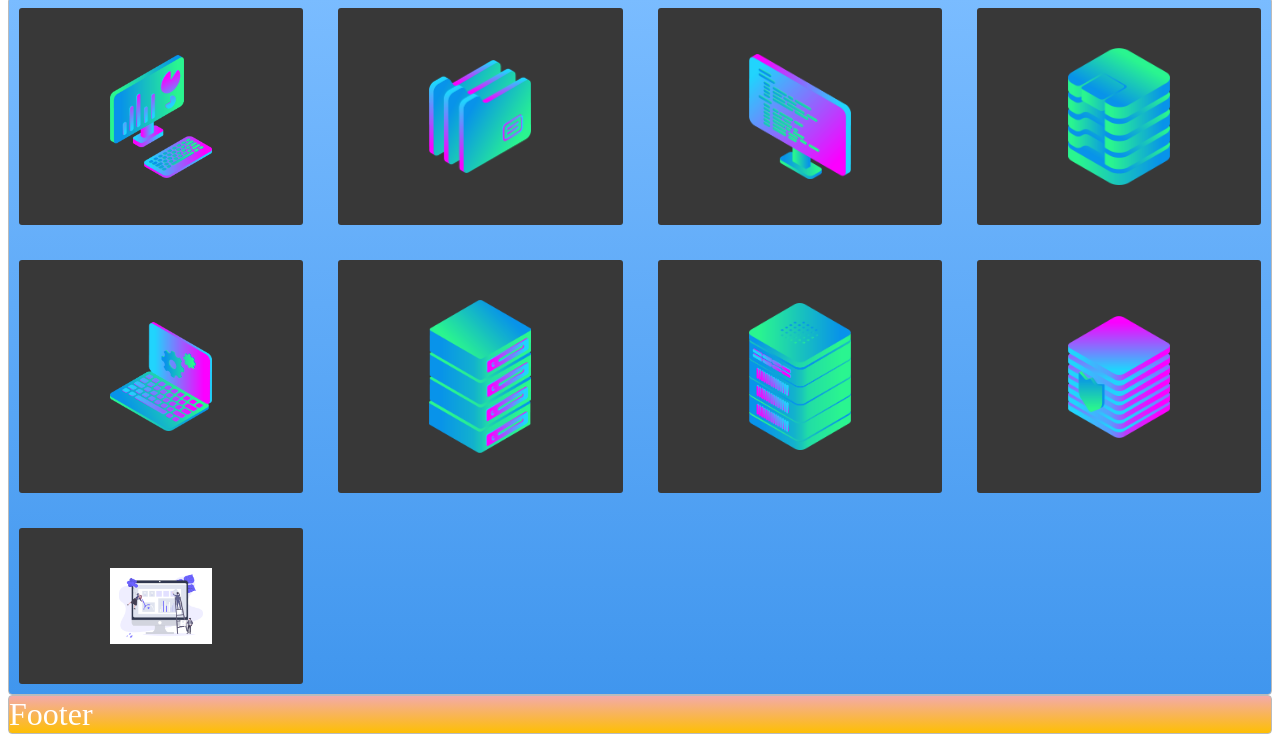
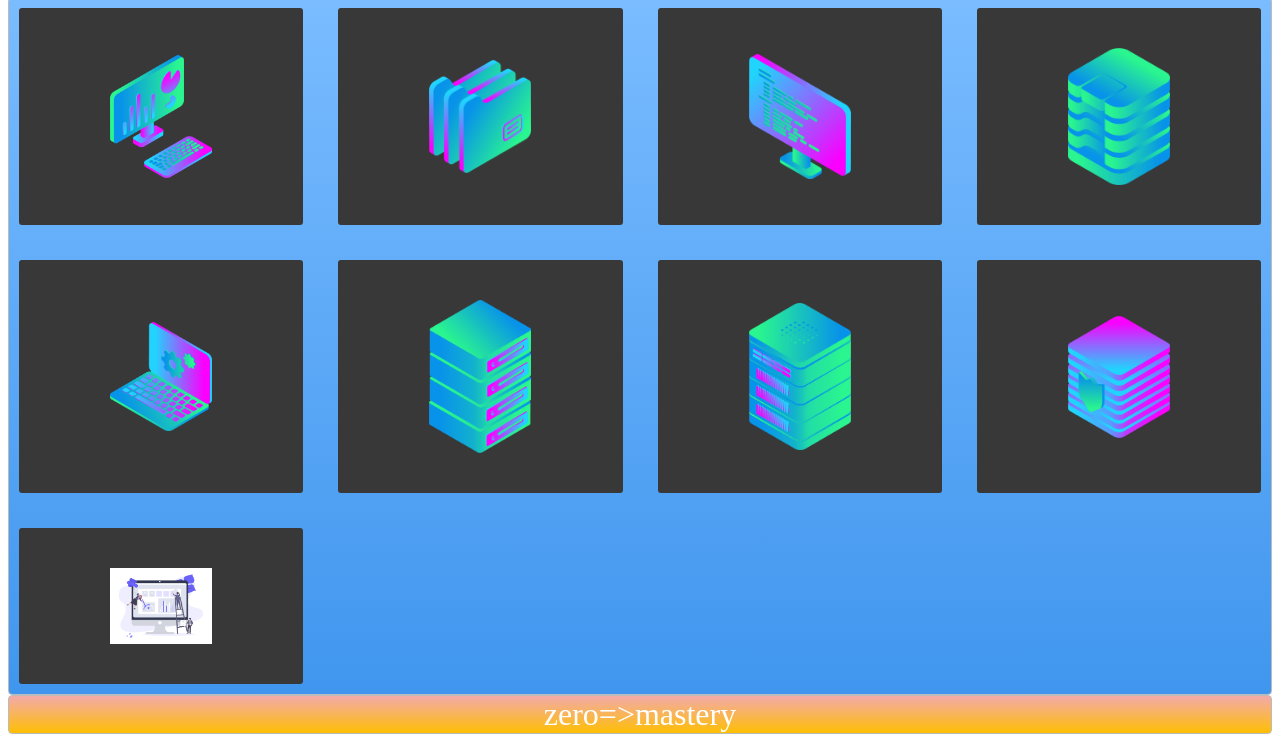
Before and after one commit to imperfect-circuits/ztm_web, a plain HTML site: page cssLayout/index.html in a window 1280 px wide. Shown: the part 392-1134 px from the top of the page. Drawn offline with Linux system fonts and the light colour scheme.

Commit message:
Progress commit
Updated footer

```diff
--- a/cssLayout/index.html
+++ b/cssLayout/index.html
@@ -27,6 +27,6 @@
     <div class="box"><img src="img/server_safe_2.png" /></div>
     <div class="box"><img src="img/undraw.png" /></div>
   </div>
-  <div id="footer" class="zone yellow">Footer</div>
+  <footer id="footer" class="zone yellow">zero=>mastery</footer>
 </body>
 </html>
--- a/cssLayout/style.css
+++ b/cssLayout/style.css
@@ -119,3 +119,7 @@
     width: 50%;
     display:block;
 }
+
+#footer {
+    text-align: center;
+}
```
